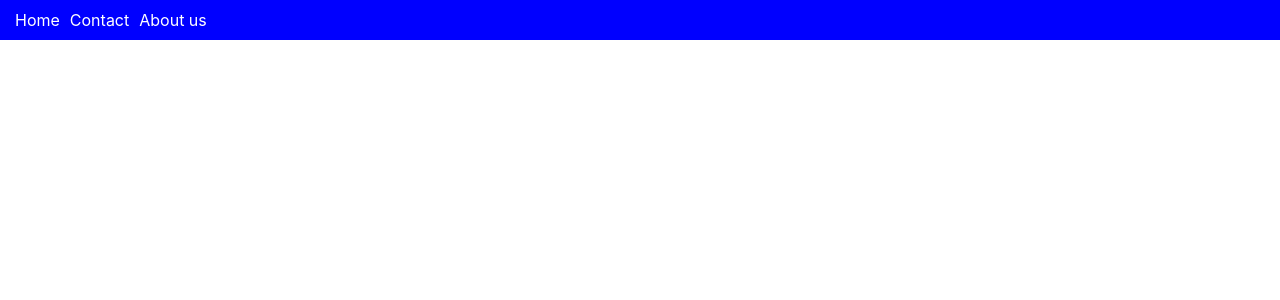
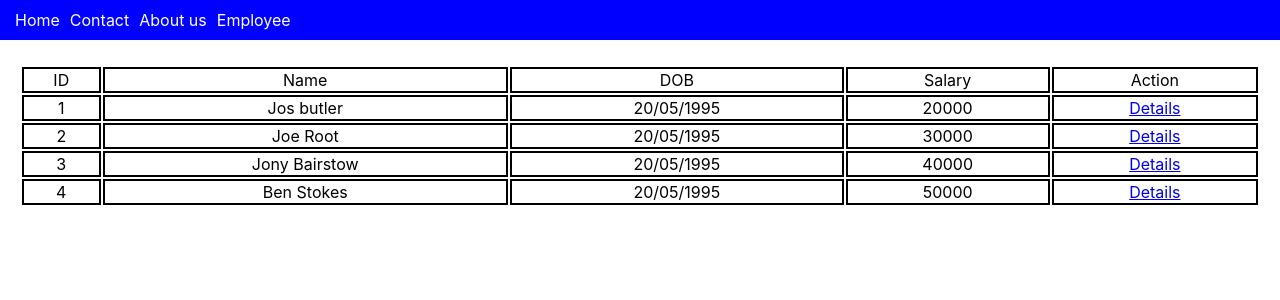
Before and after one commit to nihira2020/reactroute, a React (Create React App) app: page /employee in a window 1280 px wide. Before the commit this address had no page. Shown: the top 300 px of the page. Built offline with nearby package versions, Linux system fonts and the light colour scheme; data requests are answered from the project's data file.

Commit message:
reusable hooks

```diff
--- /dev/null
+++ b/db.json
@@ -0,0 +1,29 @@
+{
+  "employee": [
+    {
+      "id": 1,
+      "name": "Jos butler",
+      "dob": "20/05/1995",
+      "salary":"20000"
+    },
+    {
+      "id": 2,
+      "name": "Joe Root",
+      "dob": "20/05/1995",
+      "salary":"30000"
+    },
+    {
+      "id": 3,
+      "name": "Jony Bairstow",
+      "dob": "20/05/1995",
+      "salary":"40000"
+    },
+    {
+      "id": 4,
+      "name": "Ben Stokes",
+      "dob": "20/05/1995",
+      "salary":"50000"
+    }
+  ]
+
+}
--- a/src/App.css
+++ b/src/App.css
@@ -42,6 +42,7 @@
 table{
   width: 100%;
   margin-top: 5px;
+  padding: 20px;
 }
 
 td{
--- a/src/App.js
+++ b/src/App.js
@@ -6,6 +6,7 @@ import Home from './Home';
 import Contact from './Contact';
 import Aboutus from './Aboutus';
 import Empdetails from './Empdetails';
+import EmployeeListing from './EmployeeListing';
 function App() {
   return (
     <div className="App">
@@ -17,6 +18,7 @@ function App() {
           <Route path='/home' element={<Home/>}></Route>
           <Route path='/contact' element={<Contact/>}></Route>
           <Route path='/about' element={<Aboutus/>}></Route>
+          <Route path='/employee' element={<EmployeeListing/>}></Route>
 
           <Route path='/empdetails/:id/:name' element={<Empdetails/>}></Route>
           <Route path='/empdetails/:id' element={<Empdetails/>}></Route>
--- a/src/AppHeader.js
+++ b/src/AppHeader.js
@@ -6,6 +6,7 @@ const AppHeader = () => {
             <Link to="/home">Home</Link>
             <Link to="/contact">Contact</Link>
             <Link to="/about">About us</Link>
+            <Link to="/employee">Employee</Link>
         </div>
      );
 }
--- a/src/Empdetails.js
+++ b/src/Empdetails.js
@@ -1,12 +1,21 @@
 import { useParams } from "react-router-dom";
+import useFetch from "./useFetch";
 
 const Empdetails = () => {
-    const { id,name } = useParams();
+    const { id } = useParams();
+    const { data, errordata, isloaded } = useFetch('http://localhost:8000/employee/' + id)
+    // console.log(data);
     return (
         <div>
-            <h2>
-                Employee details - {id} {name && <b>({name})</b>}
-            </h2>
+            {data && <div>
+                <h2>
+                    Employee Name is : {data.name} <i>({data.id})</i>
+                </h2>
+                <h3>
+                    Date of Birth is : {data.dob}
+                </h3>
+                <h4> Salary is : {data.salary}</h4>
+            </div>}
         </div>
     );
 }
--- /dev/null
+++ b/src/EmployeeListing.js
@@ -0,0 +1,43 @@
+import { Link } from "react-router-dom";
+import useFetch from "./useFetch";
+
+const EmployeeListing = () => {
+    const { data, errordata, isloaded } = useFetch('http://localhost:8000/employee');
+    // console.log(data);
+    return (
+        <div>
+
+            {isloaded && <div>Please Wait</div>}
+            {errordata && <div>{errordata}</div>}
+            {data &&
+                <table>
+                    <thead>
+                        <tr>
+                            <td>ID</td>
+                            <td>Name</td>
+                            <td>DOB</td>
+                            <td>Salary</td>
+                            <td>Action</td>
+                        </tr>
+                    </thead>
+                    <tbody>
+                        {data.map((item) => (
+                            <tr key={item.id}>
+                                <td>{item.id}</td>
+                                <td>{item.name}</td>
+                                <td>{item.dob}</td>
+                                <td>{item.salary}</td>
+                                <td> <Link to={"/empdetails/" + item.id}>Details</Link></td>
+                            </tr>
+                        ))}
+
+
+                    </tbody>
+                </table>
+            }
+
+        </div>
+    );
+}
+
+export default EmployeeListing;
--- /dev/null
+++ b/src/useFetch.js
@@ -0,0 +1,29 @@
+import { useEffect, useState } from "react";
+
+const useFetch = (url) => {
+    const [data, dataupdate] = useState(null);
+    const [errordata, errorupdate] = useState(null);
+    const [isloaded, loadchange] = useState(true);
+
+
+    useEffect(() => {
+        fetch(url).then(res => {
+            if(!res.ok){
+                throw new Error("API call has issue");
+            }
+            return res.json();
+        }).then(result => {
+            setTimeout(() => {
+                dataupdate(result);
+                errorupdate(null);
+                loadchange(false);
+            }, 20);
+        }).catch(err => {
+            errorupdate(err.message);
+            loadchange(false);
+        })
+    }, [url])
+    return { data, errordata, isloaded }
+}
+
+export default useFetch;
```
